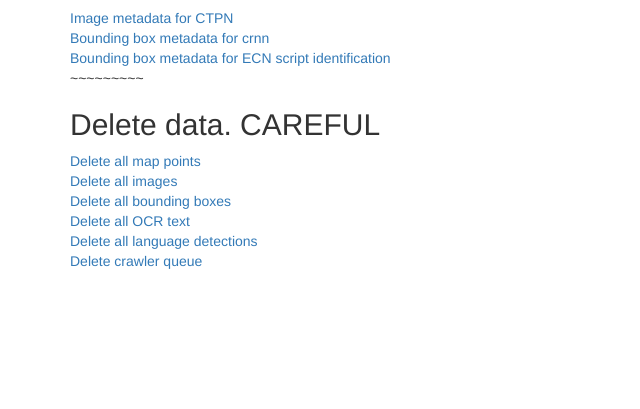
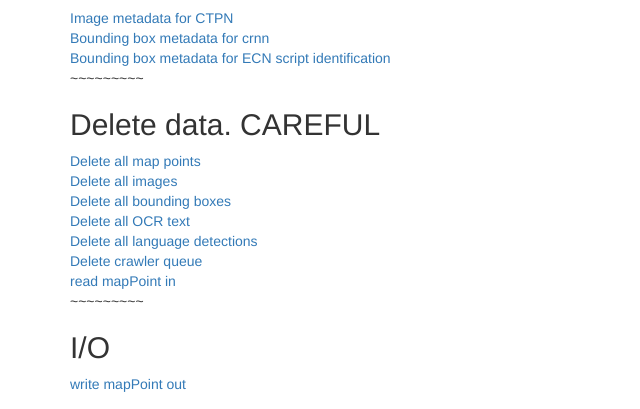
Before and after one commit to michael-chiang-mc5/slabStreetview-repo, a Django app: page /ImagePicker/deleteDuplicateMapPoints/ in a window 1280 px wide. Shown: the part 391-800 px from the top of the page, without its empty margins (0-640 px from the left). Run offline with Django 3.2, Linux system fonts and the light colour scheme; data that the repository does not hold is empty; parts of the project's set-up code (start-up, migrations or seed data) failed here and were passed over; some libraries are stand-ins or nearby versions.

Commit message:
added functionality to write out all mapPoints as csv

```diff
--- a/streetviewInterface/mySite/ImagePicker/static/ImagePicker/js/crawler.js
+++ b/streetviewInterface/mySite/ImagePicker/static/ImagePicker/js/crawler.js
@@ -9,7 +9,7 @@
  *
  */
 
-var PERCENT_POINTS_TO_DISPLAY = 0.1
+var PERCENT_POINTS_TO_DISPLAY = 0.05
 var search_radius = 20
 
 var map;
@@ -146,7 +146,7 @@ function initMap() {
                      'longitude':panorama.location.latLng.lng(),
                      'panoID':panoID_val,
                      'links':links_pano,
-                     'mapPointTag':$("#marker_tag").val(),
+                     'mapPointTag':"",
                      'csrfmiddlewaretoken':csrf_token}, // our data object
       success: function(data, textStatus, jqXHR) {
         //alert("initial:"+panoID_val+", next:"+data['pano_id']+ ", queue="+data['queue'])
--- a/streetviewInterface/mySite/ImagePicker/templates/ImagePicker/adminPanel.html
+++ b/streetviewInterface/mySite/ImagePicker/templates/ImagePicker/adminPanel.html
@@ -36,7 +36,6 @@
     <a href="{% url 'ImagePicker:list_crnn_metadata' %}">Bounding box metadata for crnn</a> <br />
     <a href="{% url 'ImagePicker:list_ECN_metadata' %}">Bounding box metadata for ECN script identification</a> <br />
 
-
     <p>~~~~~~~~~</p>
     <h2>Delete data. CAREFUL</h2>
     <a href="{% url 'ImagePicker:deleteAllMapPoints' %}">Delete all map points</a>  <br />
@@ -45,6 +44,11 @@
     <a href="{% url 'ImagePicker:deleteAllOcr' %}">Delete all OCR text</a>  <br />
     <a href="{% url 'ImagePicker:deleteAllOcrLanguage' %}">Delete all language detections</a>  <br />
     <a href="{% url 'ImagePicker:initialize_bfs' %}">Delete crawler queue</a><br />
+    <a href="{% url 'ImagePicker:read_mapPoint' %}">read mapPoint in</a>  <br />
+
+    <p>~~~~~~~~~</p>
+    <h2>I/O</h2>
+    <a href="{% url 'ImagePicker:write_mapPoint' %}">write mapPoint out</a>  <br />
 
   </div>
 {% endblock %}
--- a/streetviewInterface/mySite/ImagePicker/urls.py
+++ b/streetviewInterface/mySite/ImagePicker/urls.py
@@ -10,6 +10,9 @@ urlpatterns = [
     url(r'^initialize_bfs/$', views.initialize_bfs, name='initialize_bfs'),
     url(r'^savePoint/$', views.savePoint, name='savePoint'),
     url(r'^listImage/$',  views.listImage, name='listImage'), #
+    url(r'^write_mapPoint/$',  views.write_mapPoint, name='write_mapPoint'), #
+    url(r'^read_mapPoint/$',  views.read_mapPoint, name='read_mapPoint'), #
+
     url(r'^list_CTPN_metadata/$',  views.list_CTPN_metadata, name='list_CTPN_metadata'), #
     url(r'^list_crnn_metadata/$',  views.list_crnn_metadata, name='list_crnn_metadata'), #
     url(r'^list_ECN_metadata/$',  views.list_ECN_metadata, name='list_ECN_metadata'), #
--- a/streetviewInterface/mySite/ImagePicker/views.py
+++ b/streetviewInterface/mySite/ImagePicker/views.py
@@ -18,6 +18,7 @@ import sys
 import subprocess
 from random import randint
 import json
+import csv
 
 def boundingBox(request,boundingBox_pk):
     boundingBox = BoundingBox.objects.get(pk=boundingBox_pk)
@@ -222,6 +223,41 @@ def saveImage(xdim,ydim,latitude,longitude,fov,heading,pitch,mapPoint):
     data = urllib.request.urlretrieve(url, fi_path)
     streetviewImage.image = fi # this should be set with respect to MEDIA_ROOT
     streetviewImage.save()
+
+def write_mapPoint(request):
+    with open('output/MapPoints.csv', 'w') as csvfile:
+        fieldnames = ['pk', 'latitude', 'longitude', 'photographerHeading', 'panoID', 'tag']
+        writer = csv.DictWriter(csvfile, fieldnames=fieldnames)
+        #writer.writeheader()
+        mapPoints = MapPoint.objects.all()
+        for mapPoint in mapPoints:
+            writer.writerow({'pk':                  mapPoint.pk, \
+                             'latitude':            mapPoint.latitude, \
+                             'longitude':           mapPoint.longitude, \
+                             'photographerHeading': mapPoint.photographerHeading, \
+                             'panoID':              mapPoint.panoID, \
+                             'tag':                 mapPoint.tag, \
+                            })
+    return HttpResponseRedirect(request.META['HTTP_REFERER'])
+
+def read_mapPoint(request):
+    with open('output/MapPoints.csv', 'r') as f:
+        reader = csv.reader(f)
+        for row in reader:
+            pk                   = int(row[0])
+            latitude             = float(row[1])
+            longitude            = float(row[2])
+            photographerHeading  = float(row[3])
+            panoID               = str(row[4])
+            tag                  = str(row[5])
+            mapPoint = MapPoint(latitude=latitude, \
+                                longitude=longitude, \
+                                photographerHeading=photographerHeading, \
+                                panoID=panoID, \
+                                tag=tag, \
+                                )
+            mapPoint.save()
+    return HttpResponseRedirect(request.META['HTTP_REFERER'])
 
 # produces a text file for CTPN
 def list_CTPN_metadata(request):
@@ -598,6 +634,7 @@ def initialize_bfs(request):
 # saves mapPoint
 # downloads associated streetview images to point and saves streetviewImage (2 per mapPoint for right and left)
 def bfs(request):
+    time.sleep(0.7)
     # TODO: check whether distance from start point exceeds a given limit
 
     # Verify node has never been visited before
@@ -605,23 +642,23 @@ def bfs(request):
     #  - add node to queue if node not already in queue
     panoID = str(request.POST.get("panoID"))
 
-    # since we only add a point to queue if no duplicate occurs
-    # and since points in the queue are fed to bfs
-    # then the input point should not exist in queue
-    if len(MapPoint.objects.filter(panoID__exact=panoID)) != 0:
-        return HttpResponse("error")
+    # If we start from a point that is already in dataset
+    #    - we do not save point
+    #    - should still delete point from queue
+    #    - we should still save links to queue if links do not already exist in queue
+    if len(MapPoint.objects.filter(panoID__exact=panoID)) == 0:
+        # save point
+        latitude = float(request.POST.get("latitude"))
+        longitude = float(request.POST.get("longitude"))
+        mapPointTag_str = str(request.POST.get("mapPointTag"))
+        photographerHeading = float(request.POST.get("photographerHeading"))
+        mapPoint = MapPoint(latitude=latitude, \
+                            longitude=longitude, \
+                            panoID=panoID, \
+                            photographerHeading=photographerHeading, \
+                            tag=mapPointTag_str)
+        mapPoint.save()
 
-    # save point
-    latitude = float(request.POST.get("latitude"))
-    longitude = float(request.POST.get("longitude"))
-    mapPointTag_str = str(request.POST.get("mapPointTag"))
-    photographerHeading = float(request.POST.get("photographerHeading"))
-    mapPoint = MapPoint(latitude=latitude, \
-                        longitude=longitude, \
-                        panoID=panoID, \
-                        photographerHeading=photographerHeading, \
-                        tag=mapPointTag_str)
-    mapPoint.save()
     # delete point from queue
     CrawlerQueueEntry.objects.filter(panoID=panoID).delete()
     # save links to queue
```
Also changed, not shown: streetviewInterface/mySite/ImagePicker/models.py (+7 -0 lines), streetviewInterface/mySite/ImagePicker/templates/ImagePicker/crawler.html (+0 -7 lines), 1 other file.
